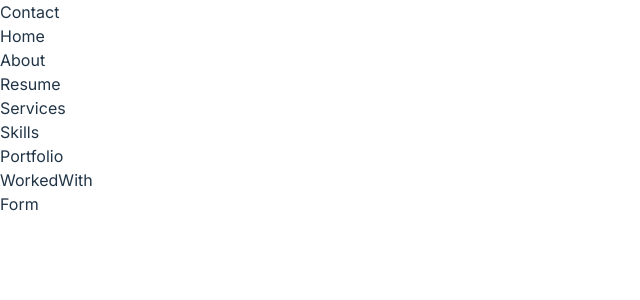
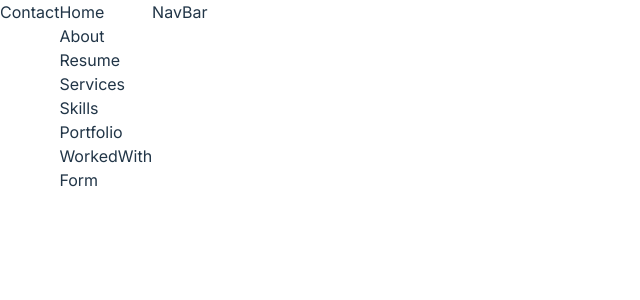
Before and after one commit to heytega/personal-portfolio, a React (Vite) app: page / in a window 1280 px wide. Shown: the top 300 px of the page, without its empty margins (0-640 px from the left). Built offline with nearby package versions, Linux system fonts and the light colour scheme.

Commit message:
putting the page into design perspectives

```diff
--- a/src/App.jsx
+++ b/src/App.jsx
@@ -1,4 +1,5 @@
 import React from 'react';
+import style from './App.module.css';
 import About from './components/About';
 import Contact from './components/Contact';
 import Home from './components/Home';
@@ -8,14 +9,15 @@ import Skills from './components/Skills';
 import Portfolio from './components/Portfolio';
 import WorkedWith from './components/WorkedWith';
 import Form from './components/Form';
+import NavBar from './components/NavBar';
 
 const App = () => {
   return (
-    <div className='main-container'>
-      <div className='contact-card'>
+    <div className={style.mainContainer}>
+      <div className={style.contactContainer}>
         <Contact />
       </div>
-      <div className='home'>
+      <div className={style.home}>
         <Home />
         <About />
         <Resume />
@@ -25,6 +27,7 @@ const App = () => {
         <WorkedWith />
         <Form />
       </div>
+      <NavBar />
     </div>
   );
 };
--- a/src/App.module.css
+++ b/src/App.module.css
@@ -0,0 +1,5 @@
+.mainContainer {
+  display: flex;
+  flex-direction: row;
+  height: 100%;
+}
```
